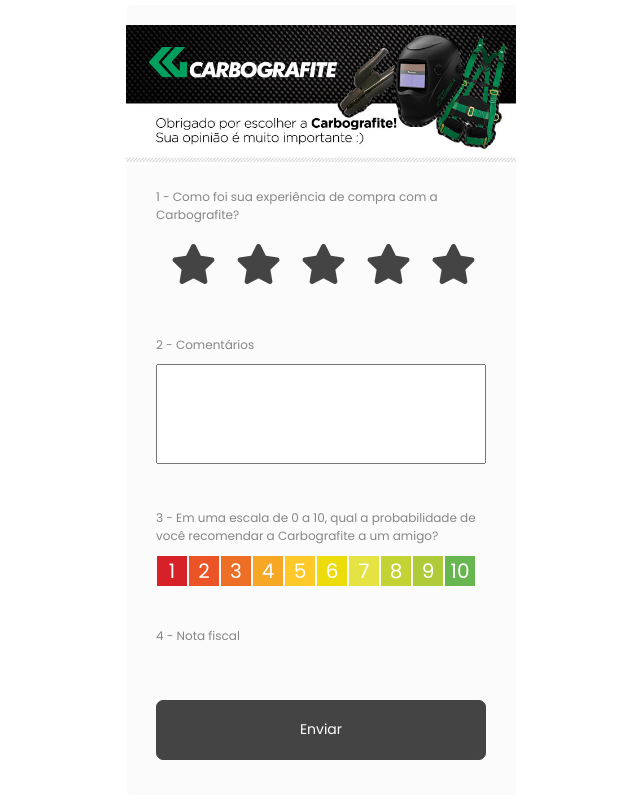
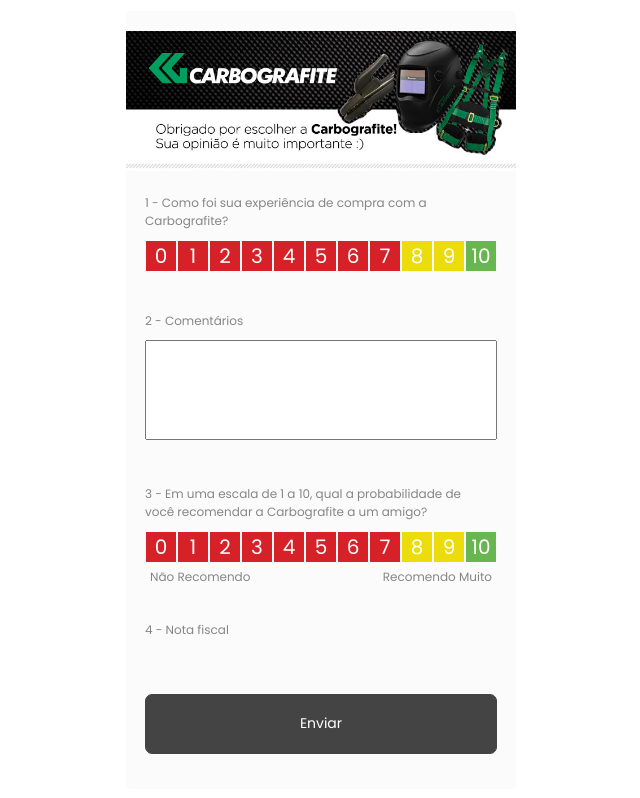
Before and after one commit to vsgoncalves/PesquisaSatisfacao, a plain HTML site: page frontend/index.html in a window 1280 px wide. Shown: the whole page, without its empty margins (319-959 px from the left). Drawn offline with nearby package versions, Linux system fonts and the light colour scheme.

Commit message:
modificacao layout Patricia

```diff
--- a/frontend/css/style.css
+++ b/frontend/css/style.css
@@ -30,6 +30,28 @@
   align-items: center;
   justify-content: center;
   flex-direction: column;
+}
+
+.container2{
+  max-width: 390px;
+	display: flex;
+  padding-bottom: 30px;
+}
+
+.item{
+  width: 50%;
+  margin: 5px;
+  align-items: right;
+	font-size: 1.0em;
+}
+
+.item2{
+  width: 50%;
+  margin: 5px;
+	text-align: right;
+  align-items: right;
+
+	font-size: 1.0em;
 }
 
 .container .star-widget input{
@@ -158,7 +180,6 @@
 form .btn:hover{
   background: #757575;
 }
-
 .numero {
   width: 30px;
   height:30px;
@@ -166,48 +187,21 @@
   font-size: 20px;
   text-align: center;
 }
-
-.numero1 {
+.numeroVermelho {
   background-color:#d62128;
 }
-
-.numero2 {
-  background-color:#ea5426;
- }
-
- .numero3 {
-  background-color:#ed6f25;
- }
-
- .numero4 {
-  background-color:#f7a726;
- }
-
- .numero5 {
-  background-color:#fec929;
- }
-
- .numero6 {
+.numeroAmarelo{
   background-color:#ecdc0b;
  }
-
- .numero7 {
-  background-color:#e5e244;
- }
-
- .numero8 {
-  background-color:#c4d334;
- }
-
- .numero9 {
-  background-color:#afcb3a;
- }
-
- .numero10 {
+ .numeroVerde {
   background-color:#68b64f;
  }
-
  .Perguntas {
   margin-bottom: 40px;
   margin-top: 10px;
  }
+
+ .Perguntas2{
+  margin-bottom: 0px;
+  margin-top: 10px;
+ }
--- a/frontend/index.html
+++ b/frontend/index.html
@@ -18,7 +18,7 @@
         <div><br>
           1 - Como foi sua experiência de compra com a Carbografite?
         </div>
-        <div class="Perguntas">
+        <!--<div class="Perguntas">
           <div class="star-widget">
             <input type="radio" name="star" id="star-5" value="5">
             <label for="star-5" class="fas fa-star"></label>
@@ -32,6 +32,32 @@
             <label for="star-1" class="fas fa-star"></label>
             <header></header>
           </div>
+        </div>-->
+        <div class="Perguntas">
+          <div class="rate-widget2">
+            <input type="radio" name="rate1" id="rate-11" value="11">
+            <label for="rate-11" ><div class="numero numeroVermelho">0</div></label>
+            <input type="radio" name="rate1" id="rate-12" value="12">
+            <label for="rate-12" ><div class="numero numeroVermelho">1</div></label>
+            <input type="radio" name="rate1" id="rate-13" value="13">
+            <label for="rate-13" ><div class="numero numeroVermelho">2</div></label>
+            <input type="radio" name="rate1" id="rate-14" value="14">
+            <label for="rate-14" ><div class="numero numeroVermelho">3</div></label>
+            <input type="radio" name="rate1" id="rate-15" value="15">
+            <label for="rate-15" ><div class="numero numeroVermelho">4</div></label>
+            <input type="radio" name="rate1" id="rate-16" value="16">
+            <label for="rate-16" ><div class="numero numeroVermelho">5</div></label>
+            <input type="radio" name="rate1" id="rate-17" value="17">
+            <label for="rate-17" ><div class="numero numeroVermelho">6</div></label>
+            <input type="radio" name="rate1" id="rate-18" value="18">
+            <label for="rate-18" ><div class="numero numeroVermelho">7</div></label>
+            <input type="radio" name="rate1" id="rate-19" value="19">
+            <label for="rate-19" ><div class="numero numeroAmarelo">8</div></label>
+            <input type="radio" name="rate1" id="rate-20" value="20">
+            <label for="rate-20" ><div class="numero numeroAmarelo">9</div></label>
+            <input type="radio" name="rate1" id="rate-21" value="21">
+            <label for="rate-21" ><div class="numero numeroVerde">10</div></label>
+          </div>
         </div>
         <div >
           2 - Comentários
@@ -42,32 +68,38 @@
           </div>
         </div>
         <div>
-          3 - Em uma escala de 0 a 10, qual a probabilidade de<br> você recomendar a Carbografite a um amigo?
+          3 - Em uma escala de 1 a 10, qual a probabilidade de<br> você recomendar a Carbografite a um amigo?
         </div>
-        <div class="Perguntas">
+        <div class="Perguntas2">
           <div class="rate-widget2">
+            <input type="radio" name="rate" id="rate-0" value="0">
+            <label for="rate-0" ><div class="numero numeroVermelho">0</div></label>
             <input type="radio" name="rate" id="rate-1" value="1">
-            <label for="rate-1" ><div class="numero numero1">1</div></label>
+            <label for="rate-1" ><div class="numero numeroVermelho">1</div></label>
             <input type="radio" name="rate" id="rate-2" value="2">
-            <label for="rate-2" ><div class="numero numero2">2</div></label>
+            <label for="rate-2" ><div class="numero numeroVermelho">2</div></label>
             <input type="radio" name="rate" id="rate-3" value="3">
-            <label for="rate-3" ><div class="numero numero3">3</div></label>
+            <label for="rate-3" ><div class="numero numeroVermelho">3</div></label>
             <input type="radio" name="rate" id="rate-4" value="4">
-            <label for="rate-4" ><div class="numero numero4">4</div></label>
+            <label for="rate-4" ><div class="numero numeroVermelho">4</div></label>
             <input type="radio" name="rate" id="rate-5" value="5">
-            <label for="rate-5" ><div class="numero numero5">5</div></label>
+            <label for="rate-5" ><div class="numero numeroVermelho">5</div></label>
             <input type="radio" name="rate" id="rate-6" value="6">
-            <label for="rate-6" ><div class="numero numero6">6</div></label>
+            <label for="rate-6" ><div class="numero numeroVermelho">6</div></label>
             <input type="radio" name="rate" id="rate-7" value="7">
-            <label for="rate-7" ><div class="numero numero7">7</div></label>
+            <label for="rate-7" ><div class="numero numeroVermelho">7</div></label>
             <input type="radio" name="rate" id="rate-8" value="8">
-            <label for="rate-8" ><div class="numero numero8">8</div></label>
+            <label for="rate-8" ><div class="numero numeroAmarelo">8</div></label>
             <input type="radio" name="rate" id="rate-9" value="9">
-            <label for="rate-9" ><div class="numero numero9">9</div></label>
+            <label for="rate-9" ><div class="numero numeroAmarelo">9</div></label>
             <input type="radio" name="rate" id="rate-10" value="10">
-            <label for="rate-10" ><div class="numero numero10">10</div></label>
+            <label for="rate-10" ><div class="numero numeroVerde">10</div></label>
           </div>
         </div>
+        <section class="container2">
+          <div class="item">Não Recomendo</div>
+          <div class="item2">Recomendo Muito</div>
+        </section>
         <div>
           4 - Nota fiscal
         </div>
--- a/frontend/js/post.js
+++ b/frontend/js/post.js
@@ -19,17 +19,18 @@
 function cadastroUsuario() {
     event.preventDefault()
     console.log("Cadastrando pesquisas")
-    if (!document.querySelector('input[name="rate"]:checked')) {
-        alert('Por favor, selecione uma recomendação');
+    if (!document.querySelector('input[name="rate1"]:checked')) {
+        alert('Por favor, selecione uma nota para experiência');
         return false
     }
-    if (!document.querySelector('input[name="star"]:checked')) {
-        alert('Por favor, selecione uma estrela');
+    if (!document.querySelector('input[name="rate"]:checked')) {
+        alert('Por favor, selecione uma nota para recomendação ao amigo.');
         return false
     }
 
     let url = "http://127.0.0.1:3000/pesquisa"
-    let experienciaCompra = document.querySelector('input[name="star"]:checked').value
+    //let experienciaCompra = document.querySelector('input[name="star"]:checked').value
+    let experienciaCompra = document.querySelector('input[name="rate1"]:checked').value
     let comentario = document.querySelector('textarea[name="comentario"]').value
     let recomendacao = document.querySelector('input[name="rate"]:checked').value
     let notaFiscal = document.querySelector('input[name="notaFiscal"]').value
```
